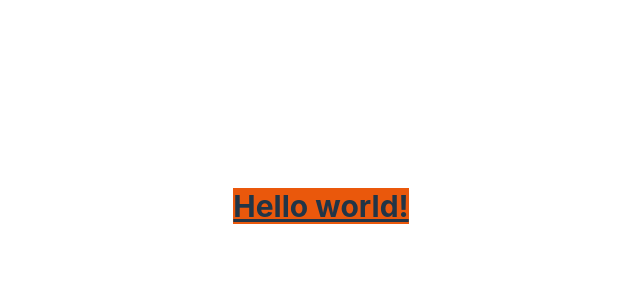
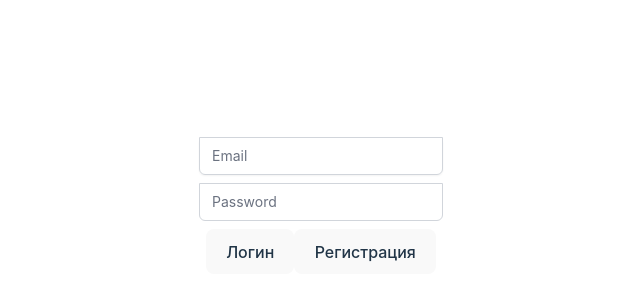
Before and after one commit to VladKalachev/app-books-frontend, a React (Vite) app: page / in a window 1280 px wide. Shown: the part 194-494 px from the top of the page, without its empty margins (319-959 px from the left). Built offline with nearby package versions, Linux system fonts and the light colour scheme.

Commit message:
chore: add page LoginForm

```diff
--- a/src/api/auth.ts
+++ b/src/api/auth.ts
@@ -4,14 +4,14 @@ import { AuthResponse } from "../types/users";
 
 export default class AuthService {
   static async login(email: string, password: string): Promise<AxiosResponse<AuthResponse>> {
-    return $api.post<AuthResponse>('/login', { email, password });
+    return $api.post<AuthResponse>('/user/login', { email, password });
   }
 
   static async registration(email: string, password: string): Promise<AxiosResponse<AuthResponse>> {
-    return $api.post<AuthResponse>('/registration', { email, password });
+    return $api.post<AuthResponse>('/user/registration', { email, password });
   }
 
   static async logout(): Promise<void> {
-    $api.post<AuthResponse>('/logout');
+    $api.post<AuthResponse>('/user/logout');
   }
 }
--- a/src/components/App.tsx
+++ b/src/components/App.tsx
@@ -1,13 +1,12 @@
 
+import LoginFormPage from '../pages/LoginFormPage'
 import './App.css'
 
 function App() {
 
   return (
-    <div className="bg-orange-600">
-    <h1 className="text-3xl font-bold underline">
-      Hello world!
-    </h1>
+    <div>
+      <LoginFormPage />
     </div>
   )
 }
--- /dev/null
+++ b/src/components/LoginForm.tsx
@@ -0,0 +1,60 @@
+import { useContext, useState } from 'react';
+import storeContext from '../contexts/store';
+import { observer } from 'mobx-react-lite';
+
+const LoginForm = () => {
+  const [email, setEmail] = useState<string>('');
+  const [password, setPassword] = useState<string>('');
+  const store = useContext(storeContext);
+
+  return (
+    <div >
+      <div className="rounded-md shadow-sm -space-y-px mb-2" >
+        <label htmlFor="email-address" className="sr-only">
+          Email address
+        </label>
+        <input
+          id="email-address"
+          onChange={e => setEmail(e.target.value)}
+          value={email}
+          type='text'
+          placeholder='Email'
+          className="appearance-none rounded-none relative block
+          w-full px-3 py-2 border border-gray-300
+          placeholder-gray-500 text-gray-900 rounded-b-md
+          focus:outline-none focus:ring-indigo-500
+          focus:border-indigo-500 focus:z-10 sm:text-sm"
+          />
+      </div>
+
+        <div className='mb-2'>
+            <label htmlFor="password" className="sr-only">
+                  Password
+            </label>
+            <input
+            id="password"
+            onChange={e => setPassword(e.target.value)}
+            value={password}
+            type="password"
+            name="password"
+            placeholder='Password'
+            className="appearance-none rounded-none relative block
+            w-full px-3 py-2 border border-gray-300
+            placeholder-gray-500 text-gray-900 rounded-b-md
+            focus:outline-none focus:ring-indigo-500
+            focus:border-indigo-500 focus:z-10 sm:text-sm"
+            />
+        </div>
+
+        <button onClick={() => store?.login(email, password)}>
+          Логин
+        </button>
+        <button onClick={() => store?.registration(email, password)}>
+          Регистрация
+        </button>
+
+  </div>
+  )
+}
+
+export default observer(LoginForm);
--- /dev/null
+++ b/src/contexts/store.ts
@@ -0,0 +1,6 @@
+import { createContext } from 'react'
+import RootStore from "../store/user";
+
+const storeContext = createContext<RootStore | null>(null);
+
+export default storeContext;
--- a/src/main.tsx
+++ b/src/main.tsx
@@ -2,9 +2,15 @@ import React from 'react'
 import ReactDOM from 'react-dom/client'
 import App from './components/App.tsx'
 import './index.css'
+import RootStore from './store/user.ts'
+import storeContext from './contexts/store.js';
+
+export const store = new RootStore();
 
 ReactDOM.createRoot(document.getElementById('root')!).render(
   <React.StrictMode>
-    <App />
+    <storeContext.Provider value={store}>
+      <App />
+    </storeContext.Provider>
   </React.StrictMode>,
 )
--- /dev/null
+++ b/src/pages/LoginFormPage.tsx
@@ -0,0 +1,7 @@
+import LoginForm from "../components/LoginForm";
+
+const LoginFormPage = () => {
+  return <LoginForm />
+}
+
+export default LoginFormPage;
--- a/src/store/user.ts
+++ b/src/store/user.ts
@@ -20,6 +20,7 @@ export default class UserStore {
 
   async login(email: string, password: string) {
     try {
+      console.log('login', email, password);
       const response = await AuthService.login(email, password);
       localStorage.setItem('token', response.data.accessToken);
       this.setAuth(true);
```
